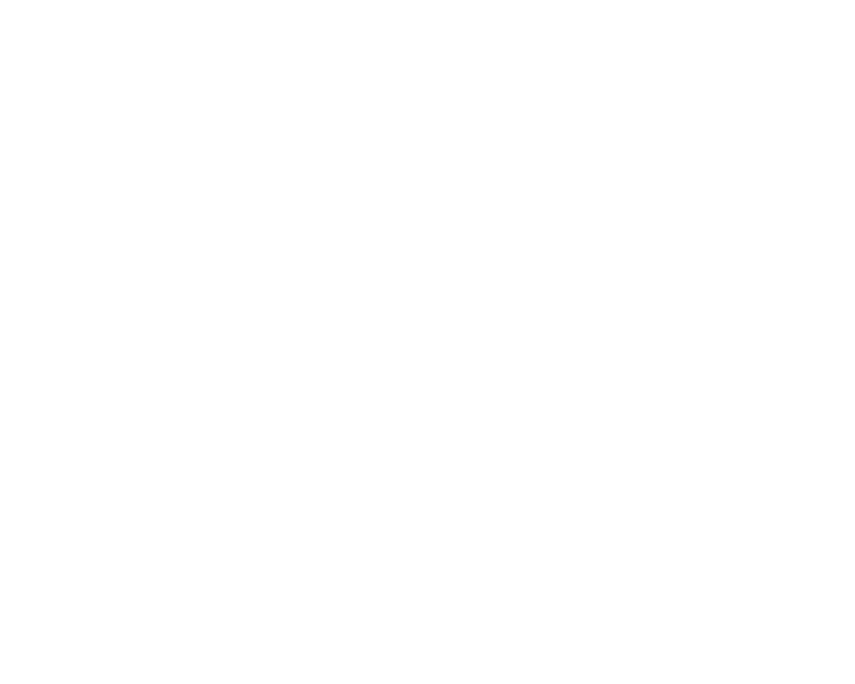
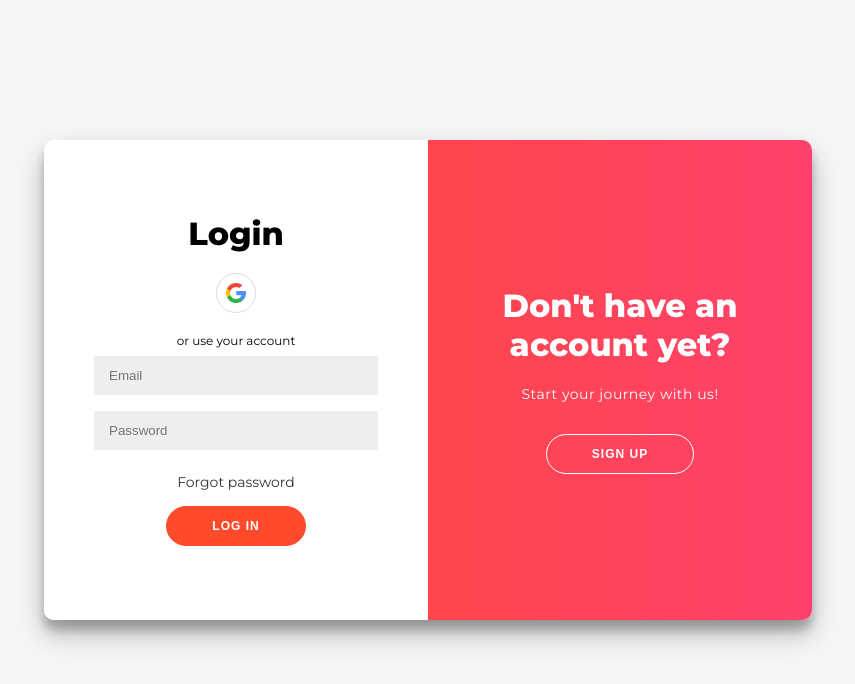
Before and after one commit to feliciahmq/orbital-mechhub, a React (Vite) app: page /account in a window 1280 px wide. Before the commit this address had no page. Shown: the top 684 px of the page, without its empty margins (212-1067 px from the left). Built offline with nearby package versions, Linux system fonts and the light colour scheme.

Commit message:
Add Login Signup Form interface

```diff
--- a/src/App.jsx
+++ b/src/App.jsx
@@ -3,8 +3,7 @@ import {
 } from "react-router-dom";
 
 import HomePage from "./pages/home/HomePage";
-import Login from "./pages/registration/Login";
-import Signup from "./pages/registration/Signup";
+import LoginSignupForm from "./pages/registration/LoginSignupForm"
 import Profile from "./pages/registration/Profile";
 
 const App = () => {
@@ -13,9 +12,8 @@ const App = () => {
       <Router>
         <Routes>
           <Route path="/" element={<HomePage />} />
-          <Route path="/login" element={<Login />} />
-          <Route path="/signup" element={<Signup />} />
           <Route path="/profile" element={<Profile />} />
+          <Route path="/account" element={<LoginSignupForm />} />
         </Routes>
       </Router>
     </div>
--- a/src/pages/registration/Login.jsx
+++ /dev/null
@@ -1,9 +0,0 @@
-import React from 'react';
-
-const Login = () => {
-  return (
-    <div>Login</div>
-  );
-}
-
-export default Login;
--- /dev/null
+++ b/src/pages/registration/LoginSignupForm.css
@@ -0,0 +1,242 @@
+
+@import url('https://fonts.googleapis.com/css?family=Montserrat:400,800');
+
+* {
+	box-sizing: border-box;
+}
+
+body {
+	background: #f6f5f7;
+	display: flex;
+	justify-content: center;
+	align-items: center;
+	flex-direction: column;
+	font-family: 'Montserrat', sans-serif;
+	height: 100vh;
+	margin: -20px 0 50px;
+}
+
+h1 {
+	font-weight: bold;
+	margin: 0;
+}
+
+h2 {
+	text-align: center;
+}
+
+p {
+	font-size: 14px;
+	font-weight: 100;
+	line-height: 20px;
+	letter-spacing: 0.5px;
+	margin: 20px 0 30px;
+}
+
+span {
+	font-size: 12px;
+}
+
+a {
+	color: #333;
+	font-size: 14px;
+	text-decoration: none;
+	margin: 15px 0;
+}
+
+button {
+	border-radius: 20px;
+	border: 1px solid #FF4B2B;
+	background-color: #FF4B2B;
+	color: #FFFFFF;
+	font-size: 12px;
+	font-weight: bold;
+	padding: 12px 45px;
+	letter-spacing: 1px;
+	text-transform: uppercase;
+	transition: transform 80ms ease-in;
+}
+
+button:active {
+	transform: scale(0.95);
+}
+
+button:focus {
+	outline: none;
+}
+
+button.ghost {
+	background-color: transparent;
+	border-color: #FFFFFF;
+}
+
+form {
+	background-color: #FFFFFF;
+	display: flex;
+	align-items: center;
+	justify-content: center;
+	flex-direction: column;
+	padding: 0 50px;
+	height: 100%;
+	text-align: center;
+}
+
+input {
+	background-color: #eee;
+	border: none;
+	padding: 12px 15px;
+	margin: 8px 0;
+	width: 100%;
+}
+
+.container {
+	background-color: #fff;
+	border-radius: 10px;
+  	box-shadow: 0 14px 28px rgba(0,0,0,0.25),
+			0 10px 10px rgba(0,0,0,0.22);
+	position: relative;
+	overflow: hidden;
+	width: 768px;
+	max-width: 100%;
+	min-height: 480px;
+}
+
+.form-container {
+	position: absolute;
+	top: 0;
+	height: 100%;
+	transition: all 0.6s ease-in-out;
+}
+
+.log-in-container {
+	left: 0;
+	width: 50%;
+	z-index: 2;
+}
+
+.container.right-panel-active .log-in-container {
+	transform: translateX(100%);
+}
+
+.sign-up-container {
+	left: 0;
+	width: 50%;
+	opacity: 0;
+	z-index: 1;
+}
+
+.container.right-panel-active .sign-up-container {
+	transform: translateX(100%);
+	opacity: 1;
+	z-index: 5;
+	animation: show 0.6s;
+}
+
+@keyframes show {
+	0%, 49.99% {
+		opacity: 0;
+		z-index: 1;
+	}
+
+	50%, 100% {
+		opacity: 1;
+		z-index: 5;
+	}
+}
+
+.overlay-container {
+	position: absolute;
+	top: 0;
+	left: 50%;
+	width: 50%;
+	height: 100%;
+	overflow: hidden;
+	transition: transform 0.6s ease-in-out;
+	z-index: 100;
+}
+
+.container.right-panel-active .overlay-container{
+	transform: translateX(-100%);
+}
+
+.overlay {
+	background: #FF416C;
+	background: -webkit-linear-gradient(to right, #FF4B2B, #FF416C);
+	background: linear-gradient(to right, #FF4B2B, #FF416C);
+	background-repeat: no-repeat;
+	background-size: cover;
+	background-position: 0 0;
+	color: #FFFFFF;
+	position: relative;
+	left: -100%;
+	height: 100%;
+	width: 200%;
+  	transform: translateX(0);
+	transition: transform 0.6s ease-in-out;
+}
+
+.container.right-panel-active .overlay {
+  	transform: translateX(50%);
+}
+
+.overlay-panel {
+	position: absolute;
+	display: flex;
+	align-items: center;
+	justify-content: center;
+	flex-direction: column;
+	padding: 0 40px;
+	text-align: center;
+	top: 0;
+	height: 100%;
+	width: 50%;
+	transform: translateX(0);
+	transition: transform 0.6s ease-in-out;
+}
+
+.overlay-left {
+	transform: translateX(-20%);
+}
+
+.container.right-panel-active .overlay-left {
+	transform: translateX(0);
+}
+
+.overlay-right {
+	right: 0;
+	transform: translateX(0);
+}
+
+.container.right-panel-active .overlay-right {
+	transform: translateX(20%);
+}
+
+.social-container {
+	margin: 20px 0;
+}
+
+.social-container a {
+	border: 1px solid #DDDDDD;
+	border-radius: 50%;
+	display: inline-flex;
+	justify-content: center;
+	align-items: center;
+	margin: 0 5px;
+	height: 40px;
+	width: 40px;
+}
+
+.fa-google {
+	background: conic-gradient(from -45deg, #ea4335 110deg, #4285f4 90deg 180deg, #34a853 180deg 270deg, #fbbc05 270deg) 73% 55%/150% 150% no-repeat;
+	-webkit-background-clip: text;
+	background-clip: text;
+	color: transparent;
+	-webkit-text-fill-color: transparent;
+}
+
+.social-logo {
+    width: 20px;
+    height: auto;
+    display: block;
+    margin: 0 auto;
+}
--- /dev/null
+++ b/src/pages/registration/LoginSignupForm.jsx
@@ -0,0 +1,60 @@
+import React, { useState } from 'react';
+import './LoginSignupForm.css';
+import GoogleLogo from '../../assets/google-logo.png';
+
+function LoginSignUpForm() {
+    const [rightPanelActive, setRightPanelActive] = useState(false);
+
+    return (
+        <div>
+            <div className={`container ${rightPanelActive ? 'right-panel-active' : ''}`} id="container">
+                <div className="form-container sign-up-container">
+                    <form action="#">
+                        <h1>Create Account</h1>
+                        <div className="social-container">
+                            <a href="#" className="social">
+                                <img src={GoogleLogo} className="social-logo" alt="logo" />
+                            </a>
+                        </div>
+                        <span>or use your email to register</span>
+                        <input type="text" placeholder="Username" />
+                        <input type="email" placeholder="Email" />
+                        <input type="password" placeholder="Password" />
+                        <button>Sign up</button>
+                    </form>
+                </div>
+                <div className="form-container log-in-container">
+                    <form action="#">
+                        <h1>Login</h1>
+                        <div className="social-container">
+                            <a href="#" className="social">
+                                <img src={GoogleLogo} className="social-logo" alt="logo" />
+                            </a>
+                        </div>
+                        <span>or use your account</span>
+                        <input type="email" placeholder="Email" />
+                        <input type="password" placeholder="Password" />
+                        <a href="#">Forgot password</a>
+                        <button>Log in</button>
+                    </form>
+                </div>
+                <div className="overlay-container">
+                    <div className="overlay">
+                        <div className="overlay-panel overlay-left">
+                            <h1>Already have an account?</h1>
+                            <p>Keep connected with us!</p>
+                            <button className="ghost" id="login" onClick={() => setRightPanelActive(false)}>Log In</button>
+                        </div>
+                        <div className="overlay-panel overlay-right">
+                            <h1>Don't have an account yet?</h1>
+                            <p>Start your journey with us!</p>
+                            <button className="ghost" id="signup" onClick={() => setRightPanelActive(true)}>Sign Up</button>
+                        </div>
+                    </div>
+                </div>
+            </div>
+        </div>
+    );
+}
+
+export default LoginSignUpForm;
--- a/src/pages/registration/Signup.jsx
+++ /dev/null
@@ -1,9 +0,0 @@
-import React from 'react';
-
-const Signup = () => {
-  return (
-    <div>Signup</div>
-  );
-}
-
-export default Signup;
```
Also changed, not shown: src/assets/google-logo.png (added).
